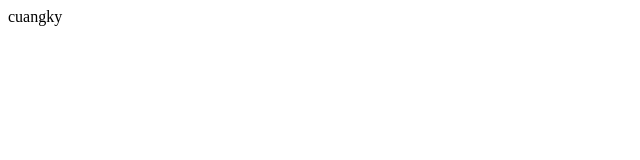
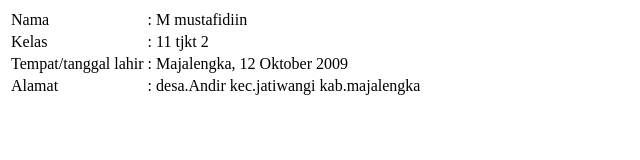
Before and after one commit to abdusshomad2202-blip/abdusshomad2202-blip.github.io, a plain HTML site: page index.html in a window 1280 px wide. Shown: the whole page, without its empty margins (0-640 px from the left). Drawn offline with Linux system fonts and the light colour scheme.

Commit message:
update index.html

```diff
--- a/index.html
+++ b/index.html
@@ -8,7 +8,28 @@
 </head>
 
 <body>
-  cuangky
+<table>
+  <tr>
+    <td>Nama</td>
+    <td>:</td>
+    <td>M mustafidiin</td>
+  </tr>
+  <tr>
+    <td>Kelas</td>
+    <td>:</td>
+    <td>11 tjkt 2</td>
+  </tr>
+  <tr>
+    <td>Tempat/tanggal lahir</td>
+    <td>:</td>
+    <td>Majalengka, 12 Oktober 2009</td>
+  </tr>
+  <tr>
+    <td>Alamat</td>
+    <td>:</td>
+    <td>desa.Andir kec.jatiwangi kab.majalengka</td>
+  </tr>
+</table>
 </body>
 
 </html>
```
